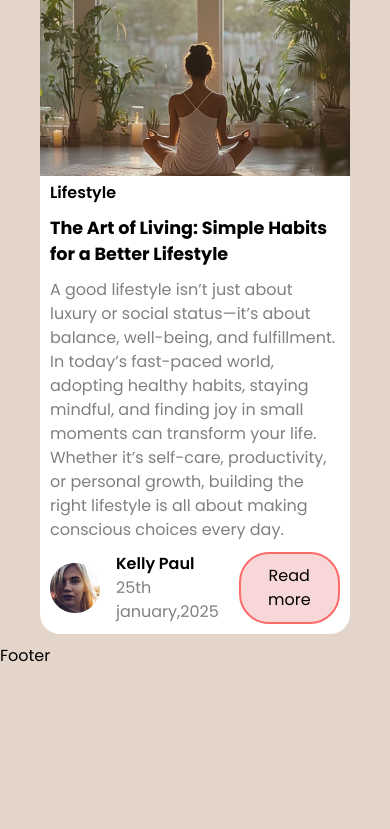
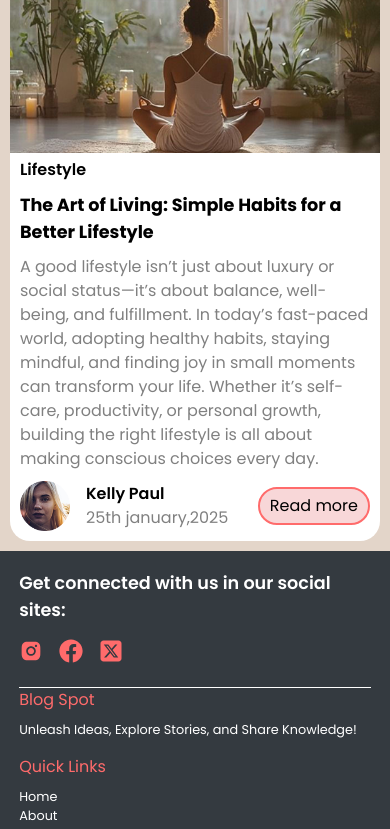
Before and after one commit to theaatosh/Blog-Project, a React (Vite) app in the folder Client/: page / in a window 390 px wide. Shown: the part 3256-4085 px from the top of the page. Before the commit the page ends 3924 px from the top, so only its background shows below. Built offline with nearby package versions, Linux system fonts and the light colour scheme.

Commit message:
blog card changes done

```diff
--- a/Client/src/components/BlogCard/BlogCard.module.css
+++ b/Client/src/components/BlogCard/BlogCard.module.css
@@ -38,6 +38,8 @@
     display: flex;
     justify-content: space-between;
     align-items: center;
+    flex-wrap: wrap;
+    gap: 1rem;
 
 
 
@@ -56,7 +58,7 @@
 
     & .lower_btn{
         border: 2px solid #FF6B6B;
-        padding: 10px 10px;
+        padding: 5px 10px;
         border-radius: 30px;
         background-color:#F8D7D8
     }
--- a/Client/src/components/Footer/Footer.jsx
+++ b/Client/src/components/Footer/Footer.jsx
@@ -1,7 +1,47 @@
-
+import styles from '../Footer/Footer.module.css'
+import { AiFillInstagram } from "react-icons/ai";
+import { FaFacebook } from "react-icons/fa";
+import { FaSquareXTwitter } from "react-icons/fa6";
+import { IoSend } from "react-icons/io5";
 const Footer = () => {
   return (
-    <div>Footer</div>
+   <footer >
+    <div className={styles.upper_div}>
+      <h2>Get connected with us in our social sites:</h2>
+       <div className={styles.icons_div}>
+               <AiFillInstagram className={styles.icon}/>
+               <FaFacebook className={styles.icon}/>
+               <FaSquareXTwitter className={styles.icon}/>
+               </div>
+    </div>
+
+    <div className={styles.lower_div}>
+      <div className={styles.div_1}>
+          <h2>Blog Spot</h2>
+          <p>Unleash Ideas, Explore Stories, and Share Knowledge!</p>
+      </div>
+
+      <div className={styles.div_2}>
+        <h2>Quick Links</h2>
+        <ul>
+          <li>Home</li>
+          <li>About</li>
+          <li>Contact</li>
+          <li>Blogs</li>
+        </ul>
+      </div>
+
+      <div className={styles.div_3}>
+          <h2>Follow us for more updates</h2>
+          <div className={styles.input_con}>
+            <input type="email"  placeholder='Enter your email'/>
+            <IoSend className={styles.send_icon}/>
+          </div>
+      </div>
+
+    </div>
+
+   </footer>
   )
 }
 
--- /dev/null
+++ b/Client/src/components/Footer/Footer.module.css
@@ -0,0 +1,133 @@
+footer{
+    width: 100%;
+    background-color: rgba(52, 58, 64, 1);
+    padding: 2rem 5rem;
+}
+
+.upper_div{
+        display: flex;
+        justify-content: space-between;
+        flex-wrap: wrap;
+        border-bottom: 1px solid #fff;
+        padding-bottom: 1.5rem;
+
+        & h2{
+            color: #fff;
+            font-size: 1.1rem;
+            font-weight: 600;
+        }
+
+        & .icons_div{
+            display: flex;
+            gap: 1rem;
+
+            &  .icon{
+                font-size: 1.5rem;
+                color:#FF6B6B;
+            }
+        }
+}
+
+
+.lower_div{
+    display: flex;
+    justify-content: space-between;
+    flex-wrap: wrap;
+}
+
+.div_1{
+    display: flex;
+    flex-direction: column;
+    gap: 0.5rem;
+
+    & h2{
+        color: #FF6B6B;
+        font-size: 1.3rem;
+    }
+
+    & p{
+        color: #fff
+    }
+
+}
+.div_2{
+    display: flex;
+    flex-direction: column;
+    gap: 0.5rem;
+
+    & h2{
+        color: #FF6B6B;
+
+        font-size: 1.3rem;
+    }
+    & ul{
+        color:#fff
+    }
+
+}
+.div_3{
+    display: flex;
+    flex-direction: column;
+    gap: 0.5rem;
+
+    & h2{
+        color: #FF6B6B;
+        font-size: 1.3rem;
+    }
+
+    & .input_con{
+        background-color: #fff;
+
+        border-radius: 10px;
+        position: relative;
+
+        & input{
+            padding: 0.7rem 2rem 0.7rem 1rem;
+            width: 100%;
+            outline: none;
+
+        }
+        & .send_icon{
+            position: absolute;
+            top: 35%;
+            right: 0.5rem;
+            font-size: 1.2rem;
+            color: rgb(62, 62, 170);
+            cursor: pointer;
+        }
+    }
+
+}
+
+@media (max-width:640px) {
+    footer{
+        padding: 1rem;
+    }
+    .upper_div{
+        gap: 1rem;
+    }
+    .lower_div{
+        gap: 1rem;
+        flex-direction: column;
+
+        & h2{
+        font-size: 1rem;
+        }
+
+        & p{
+            font-size: 0.8rem;
+        }
+
+
+        & ul{
+            font-size: 0.8rem;
+        }
+    }
+
+}
+@media (max-width:900px) {
+    footer{
+        padding: 1.2rem;
+    }
+
+}
--- a/Client/src/components/Navbar/Navbar.module.css
+++ b/Client/src/components/Navbar/Navbar.module.css
@@ -19,7 +19,7 @@
 .logo_div{
     color: #FF6B6B;
     font-weight: 600;
-    font-size:2rem;
+    font-size:2.7vw;
 }
 
 .nav_list{
@@ -31,7 +31,7 @@
 
 .list{
     color: white;
-    font-size: 1.5rem;
+    font-size: 2vw;
     padding: 1px 20px;
     border-radius: 20px;
     cursor: pointer;
--- a/Client/src/sections/SearchBlog/SearchBlog.module.css
+++ b/Client/src/sections/SearchBlog/SearchBlog.module.css
@@ -164,6 +164,7 @@
 @media (max-width:740px) {
     .blog_list{
         grid-template-columns: 1fr;
+        padding: 10px 10px;
     }
     .right_con{
         & p{
```
